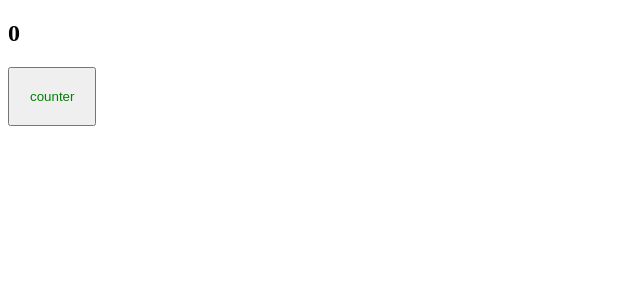
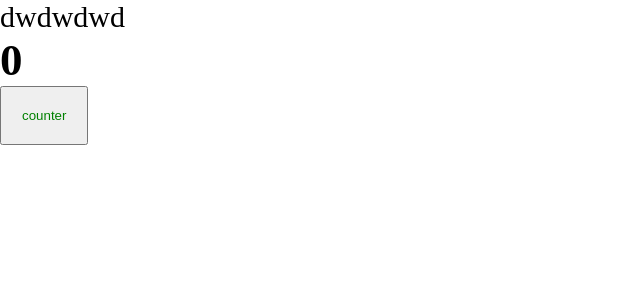
Before and after one commit to AlexeiMir/productreact, a React app: page / in a window 1280 px wide. Shown: the top 300 px of the page, without its empty margins (0-640 px from the left). Built offline with nearby package versions, Linux system fonts and the light colour scheme.

Commit message:
Fix css modules

```diff
--- a/package.json
+++ b/package.json
@@ -20,6 +20,7 @@
     "@types/webpack-dev-server": "^4.7.2",
     "css-loader": "^6.6.0",
     "html-webpack-plugin": "^5.5.0",
+    "mini-css-extract-plugin": "^2.5.3",
     "sass": "^1.49.9",
     "sass-loader": "^12.6.0",
     "style-loader": "^3.3.1",
--- /dev/null
+++ b/src/App.tsx
@@ -0,0 +1,11 @@
+import { Counter } from './components/Counter/Counter';
+import './index.scss';
+
+export default function App() {
+  return (
+    <div className='app'>
+      dwdwdwd
+      <Counter />
+    </div>
+  )
+}
--- a/src/components/Counter/Counter.scss
+++ b/src/components/Counter/Counter.module.scss
@@ -1,4 +1,4 @@
-button {
+.button {
   padding: 20px;
   color: green;
 }
--- a/src/components/Counter/index.tsx
+++ b/src/components/Counter/Counter.tsx
@@ -1,5 +1,5 @@
 import { FC, useState } from 'react';
-import './Counter.scss';
+import classes from './Counter.module.scss';
 
 export const Counter: FC = () => {
   const [count, setCount] = useState(0);
@@ -11,6 +11,6 @@
 
   return <div>
     <h2>{count}</h2>
-    <button onClick={increment}>counter</button>
+    <button className={classes.button} onClick={increment}>counter</button>
     </div>
 };
--- /dev/null
+++ b/src/index.scss
@@ -0,0 +1,9 @@
+* {
+  padding: 0;
+  margin: 0;
+  box-sizing: border-box;
+}
+
+.app {
+  font-size: 30px;
+}
--- a/src/index.tsx
+++ b/src/index.tsx
@@ -1,8 +1,8 @@
 import { render } from 'react-dom';
-import { Counter } from './components/Counter';
+import App from './App';
 
 
 render(
-  <div><Counter /></div>,
+  <App/>,
   document.getElementById('root')
 )
```
Also changed, not shown: src/global.d.ts (added, +7 -0 lines), 4 other files (tests, documents, lock files or other folders).
